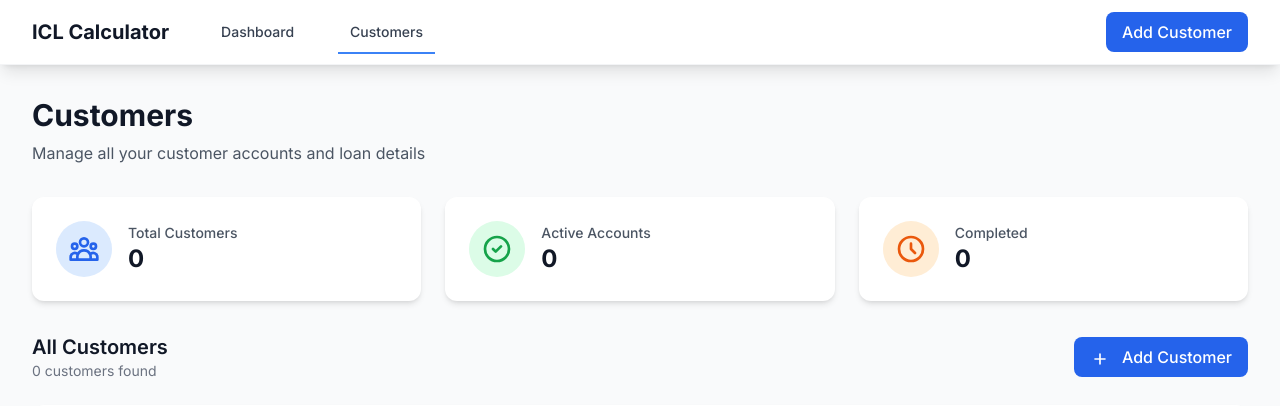
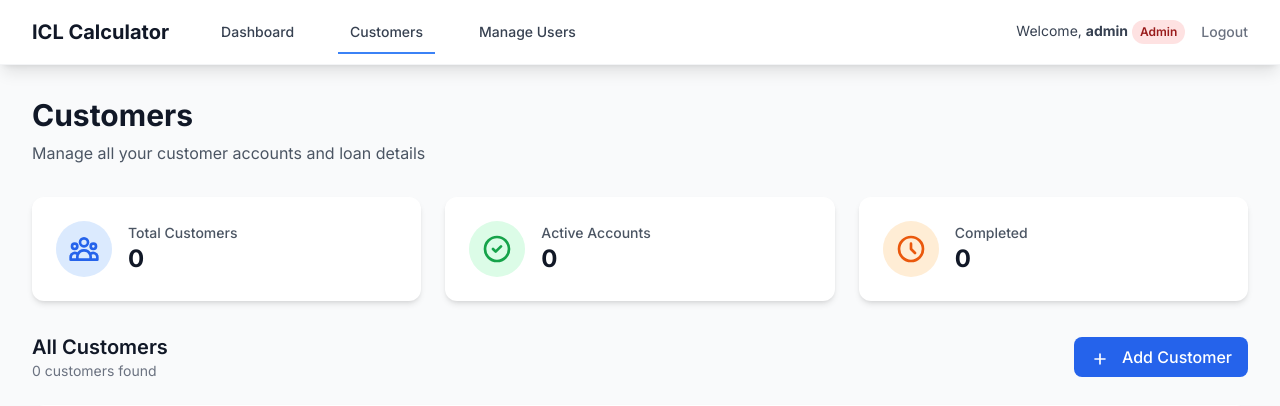
Before and after one commit to Ashmit12092000/ICL_Ledger, a Flask app: page /customers in a window 1280 px wide. Shown: the top 406 px of the page. Run offline with Flask 3, Linux system fonts and the light colour scheme; the visitor is signed in with stand-in values (Sample User, id 1); some libraries are stand-ins or nearby versions.

Commit message:
Update base.html

```diff
--- a/templates/base.html
+++ b/templates/base.html
@@ -45,6 +45,7 @@
                     <div class="flex-shrink-0">
                         <h1 class="text-xl font-bold text-gray-900">ICL Calculator</h1>
                     </div>
+                    {% if current_user %}
                     <div class="hidden md:ml-10 md:flex md:space-x-8">
                         <a href="{{ url_for('index') }}" class="nav-item text-gray-700 hover:text-blue-600 px-3 py-2 text-sm font-medium {% if request.endpoint == 'index' %}active text-blue-600{% endif %}">
                             Dashboard
@@ -52,13 +53,36 @@
                         <a href="{{ url_for('customers') }}" class="nav-item text-gray-700 hover:text-blue-600 px-3 py-2 text-sm font-medium {% if request.endpoint == 'customers' %}active text-blue-600{% endif %}">
                             Customers
                         </a>
+                        {% if current_user.role == 'admin' %}
+                        <a href="{{ url_for('manage_users') }}" class="nav-item text-gray-700 hover:text-blue-600 px-3 py-2 text-sm font-medium {% if request.endpoint == 'manage_users' %}active text-blue-600{% endif %}">
+                            Manage Users
+                        </a>
+                        {% endif %}
                     </div>
+                    {% endif %}
                 </div>
-                <div class="flex items-center">
-                    <a href="{{ url_for('add_customer') }}" class="bg-blue-600 hover:bg-blue-700 text-white font-medium py-2 px-4 rounded-lg transition-colors duration-200 hover-lift">
-                        Add Customer
+                {% if current_user %}
+                <div class="flex items-center space-x-4">
+                    <span class="text-sm text-gray-700">
+                        Welcome, <strong>{{ current_user.username }}</strong>
+                        <span class="inline-flex px-2 py-1 text-xs font-semibold rounded-full
+                            {% if current_user.role == 'admin' %}bg-red-100 text-red-800
+                            {% elif current_user.role == 'manager' %}bg-yellow-100 text-yellow-800
+                            {% else %}bg-green-100 text-green-800{% endif %}">
+                            {{ current_user.role.title() }}
+                        </span>
+                    </span>
+                    <a href="{{ url_for('logout') }}" class="text-gray-500 hover:text-gray-700 text-sm font-medium">
+                        Logout
                     </a>
                 </div>
+                {% else %}
+                <div class="flex items-center">
+                    <a href="{{ url_for('login') }}" class="bg-blue-600 hover:bg-blue-700 text-white font-medium py-2 px-4 rounded-lg transition-colors duration-200 hover-lift">
+                        Login
+                    </a>
+                </div>
+                {% endif %}
             </div>
         </div>
     </nav>
```
